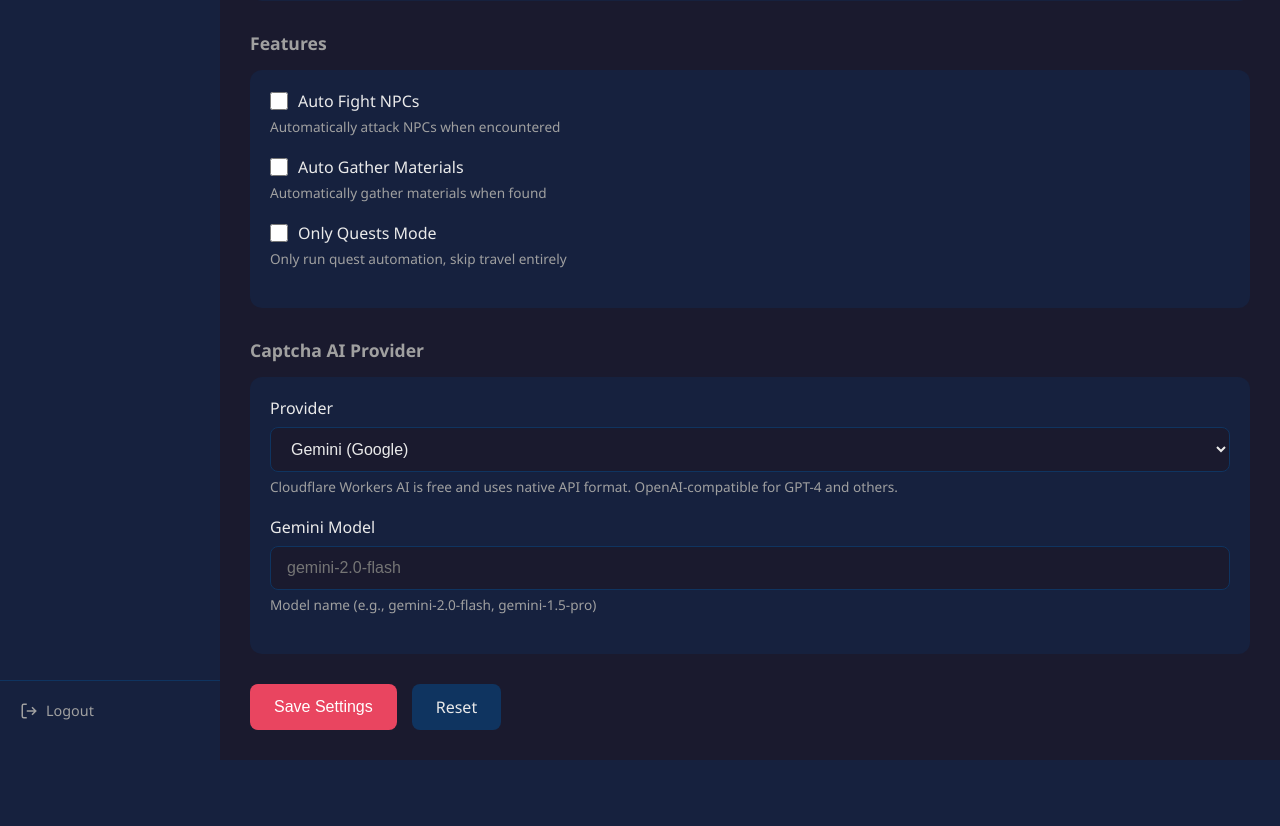
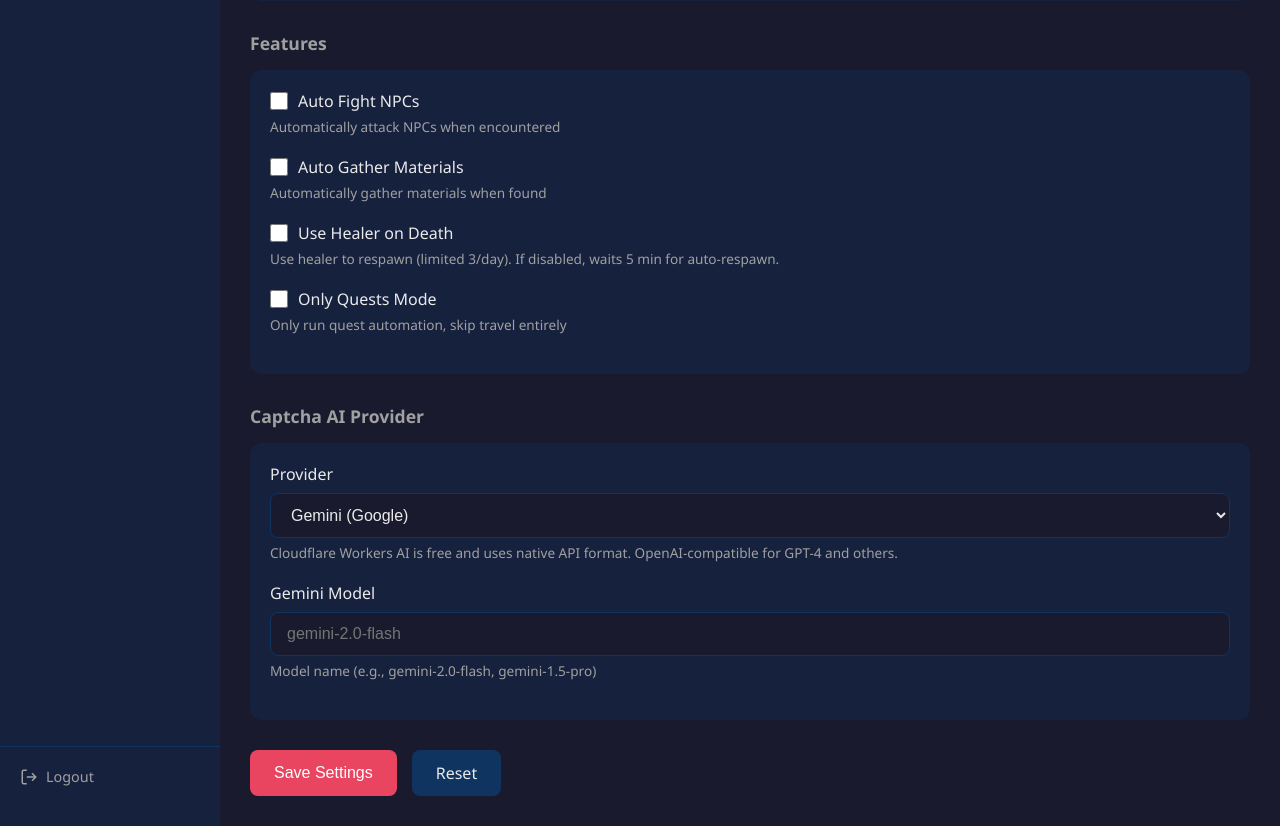
Before and after one commit to anatoliiohorodnyk/clicker, a FastAPI app: template src/simplemmo_bot/web/templates/settings.html in a window 1280 px wide. Shown: the part 637-1463 px from the top of the page. Before the commit the page ends 1397 px from the top, so only its background shows below. Run offline with FastAPI, Linux system fonts and the light colour scheme; the template is opened without the code that fills it, so the values that code supplies are empty; the visitor is signed in with stand-in values (Sample User, id 1); parts of the project's set-up code (start-up, migrations or seed data) failed here and were passed over; some libraries are stand-ins or nearby versions.

Commit message:
feat: add use_healer setting to web panel
- Add USE_HEALER checkbox in Settings > Features section
- Save/load use_healer from database in app.py
- Apply feature settings (auto_fight_npc, auto_gather_materials,
  use_healer, only_quests) from database in bot_manager.py

```diff
--- a/src/simplemmo_bot/web/app.py
+++ b/src/simplemmo_bot/web/app.py
@@ -247,6 +247,7 @@ async def save_settings(
     break_duration_max: int = Form(...),
     auto_fight_npc: bool = Form(False),
     auto_gather_materials: bool = Form(False),
+    use_healer: bool = Form(False),
     only_quests: bool = Form(False),
     captcha_provider: str = Form("gemini"),
     gemini_model: str = Form("gemini-2.0-flash"),
@@ -264,6 +265,7 @@ async def save_settings(
     db.set_setting("break_duration_max", str(break_duration_max))
     db.set_setting("auto_fight_npc", "true" if auto_fight_npc else "false")
     db.set_setting("auto_gather_materials", "true" if auto_gather_materials else "false")
+    db.set_setting("use_healer", "true" if use_healer else "false")
     db.set_setting("only_quests", "true" if only_quests else "false")
     db.set_setting("captcha_provider", captcha_provider)
     db.set_setting("gemini_model", gemini_model)
--- a/src/simplemmo_bot/web/templates/settings.html
+++ b/src/simplemmo_bot/web/templates/settings.html
@@ -87,6 +87,14 @@
                     Auto Gather Materials
                 </label>
                 <p class="form-hint">Automatically gather materials when found</p>
+            </div>
+            <div class="form-group">
+                <label class="checkbox-label">
+                    <input type="checkbox" name="use_healer" value="true"
+                           {% if settings.use_healer %}checked{% endif %}>
+                    Use Healer on Death
+                </label>
+                <p class="form-hint">Use healer to respawn (limited 3/day). If disabled, waits 5 min for auto-respawn.</p>
             </div>
             <div class="form-group">
                 <label class="checkbox-label">
```
Also changed, not shown: src/simplemmo_bot/web/bot_manager.py (+14 -0 lines).
